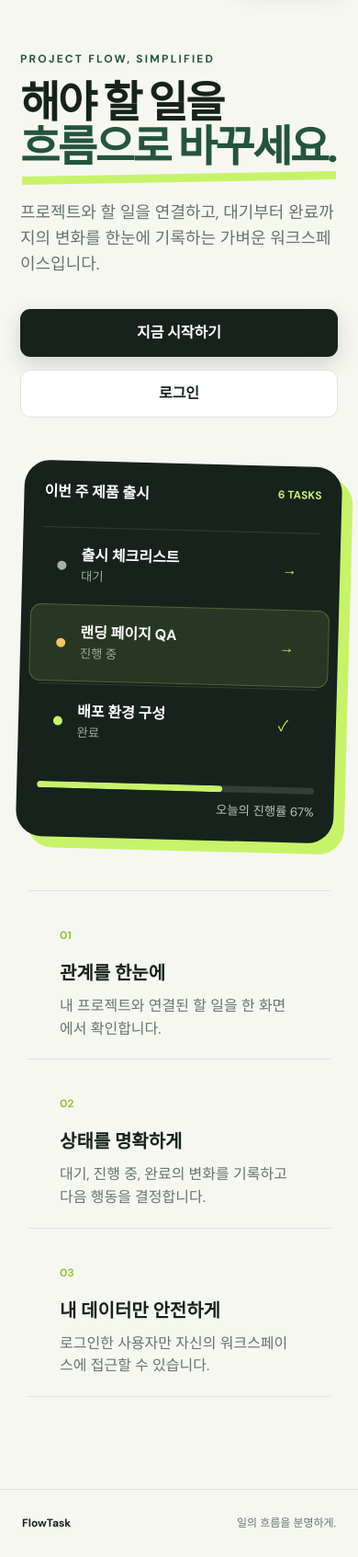
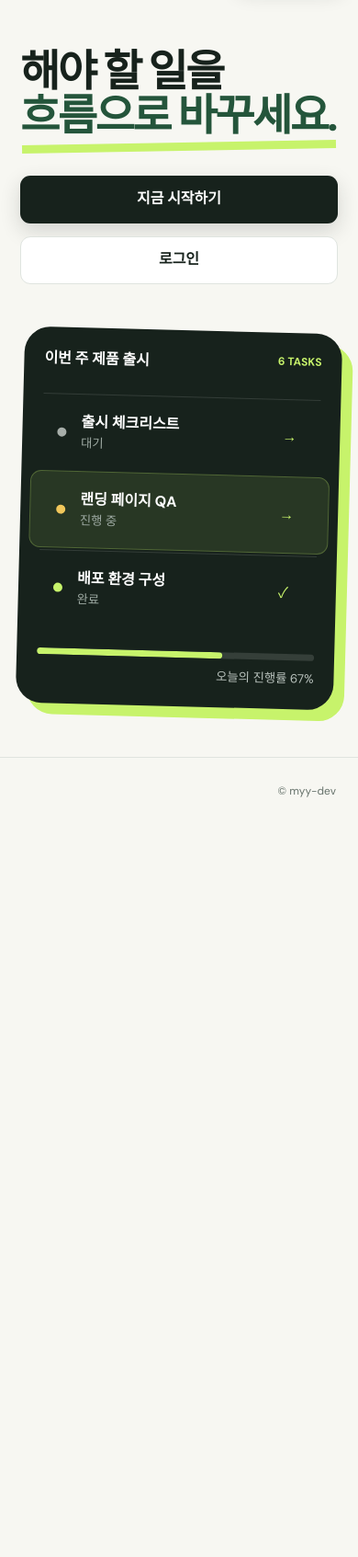
Before and after one commit to myy-dev/B6-3, a FastAPI app: page / in a window 390 px wide. Shown: the part 68-1761 px from the top of the page at 92% size. After the commit the page ends 935 px from the top, so only its background shows below. Run offline with FastAPI, Linux system fonts and the light colour scheme.

Commit message:
style: refine responsive layouts and simplify interface copy

```diff
--- a/static/styles.css
+++ b/static/styles.css
@@ -45,15 +45,16 @@ main { min-height: calc(100vh - 150px); }
 .danger-text { color: var(--red); }
 .text-link { color: var(--green); font-size: 13px; font-weight: 700; white-space: nowrap; }
 
-.hero { max-width: 1240px; min-height: 630px; margin: auto; padding: 90px 40px 70px; display: grid; grid-template-columns: 1.05fr .95fr; gap: 80px; align-items: center; }
+.hero { width: calc(100% - clamp(72px, 5vw, 96px)); max-width: 1600px; min-height: 630px; margin: auto; padding: 90px 0 70px; display: grid; grid-template-columns: minmax(0, 1.05fr) minmax(0, .95fr); gap: clamp(48px, 5vw, 96px); align-items: center; }
 .eyebrow { margin: 0 0 15px; font-size: 12px; font-weight: 800; letter-spacing: 2.2px; color: var(--green); }
-.hero h1 { margin: 0; font-size: clamp(52px, 6vw, 82px); letter-spacing: -4px; line-height: 1.02; }
+.hero h1 { margin: 0 0 40px; font-size: clamp(52px, 5.5vw, 76px); letter-spacing: -4px; line-height: 1.02; word-break: keep-all; }
 .hero h1 span { color: var(--green); position: relative; }
 .hero h1 span::after { content: ""; position: absolute; left: 2px; right: 0; bottom: -7px; height: 9px; background: var(--lime); z-index: -1; transform: rotate(-1deg); }
 .hero-description { max-width: 540px; margin: 34px 0; font-size: 18px; color: var(--muted); }
 .hero-actions { display: flex; align-items: center; gap: 14px; }
+.hero-actions > .button { min-width: 160px; }
 .muted { color: var(--muted); }
-.hero-board { background: var(--ink); color: white; padding: 32px; border-radius: 28px; box-shadow: 25px 25px 0 var(--lime), var(--shadow); transform: rotate(1.5deg); }
+.hero-board { width: 100%; max-width: 620px; justify-self: end; background: var(--ink); color: white; padding: 32px; border-radius: 28px; box-shadow: 25px 25px 0 var(--lime), var(--shadow); transform: rotate(1.5deg); }
 .board-top { display: flex; justify-content: space-between; margin-bottom: 25px; font-weight: 700; }
 .board-count { color: var(--lime); font-size: 12px; text-transform: uppercase; }
 .flow-row { display: grid; grid-template-columns: 12px 1fr 25px; align-items: center; gap: 14px; padding: 18px 16px; border-top: 1px solid rgba(255,255,255,.12); }
@@ -78,9 +79,6 @@ main { min-height: calc(100vh - 150px); }
 .auth-shell { min-height: calc(100vh - 145px); display: grid; grid-template-columns: 1fr 480px; align-items: center; gap: 100px; max-width: 1120px; margin: auto; padding: 65px 35px; }
 .auth-intro h1 { font-size: 58px; letter-spacing: -3px; line-height: 1.08; margin: 0 0 24px; }
 .auth-intro > p:last-of-type { color: var(--muted); font-size: 17px; max-width: 470px; }
-.demo-account { display: inline-flex; gap: 16px; align-items: center; margin-top: 28px; padding: 13px 17px; border: 1px dashed #b9c3ba; border-radius: 11px; font-size: 13px; }
-.demo-account span { color: var(--muted); }
-.demo-account code { font-weight: 700; }
 .auth-card, .create-panel { background: white; border: 1px solid var(--line); border-radius: var(--radius); padding: 34px; box-shadow: var(--shadow); }
 .auth-card h2, .create-panel h2 { margin: 0 0 4px; font-size: 27px; letter-spacing: -1px; }
 .stack-form { display: grid; gap: 17px; margin-top: 25px; }
@@ -97,9 +95,10 @@ textarea { resize: vertical; }
 
 .flash { position: fixed; z-index: 50; top: 88px; right: 25px; max-width: 440px; padding: 13px 18px; border-radius: 11px; color: white; background: var(--green); box-shadow: var(--shadow); font-size: 14px; animation: slide-in .25s ease-out; }
 @keyframes slide-in { from { opacity: 0; transform: translateY(-8px); } }
-.workspace { width: min(1200px, calc(100% - 48px)); margin: 0 auto; padding: 55px 0 90px; }
+.workspace { width: calc(100% - clamp(48px, 5vw, 96px)); margin: 0 auto; padding: 55px 0 90px; overflow-wrap: anywhere; }
 .page-heading, .project-heading { display: flex; justify-content: space-between; align-items: flex-end; gap: 30px; margin-bottom: 35px; }
-.page-heading h1, .project-heading h1 { margin: 0; font-size: 38px; letter-spacing: -1.8px; }
+.page-heading > div, .project-heading > div { min-width: 0; max-width: 100%; }
+.page-heading h1, .project-heading h1 { margin: 0; font-size: 38px; letter-spacing: -1.8px; word-break: keep-all; }
 .page-heading p:not(.eyebrow), .project-heading p { color: var(--muted); margin: 8px 0 0; }
 .metrics { display: grid; grid-template-columns: repeat(4, 1fr); gap: 14px; margin-bottom: 35px; }
 .metrics article { min-height: 125px; padding: 21px; display: grid; background: white; border: 1px solid var(--line); border-radius: 14px; }
@@ -110,6 +109,7 @@ textarea { resize: vertical; }
 .metrics .metric-accent span, .metrics .metric-accent small { color: #aeb9b2; }
 .metrics .metric-accent strong { color: var(--lime); }
 .content-grid, .detail-grid { display: grid; grid-template-columns: minmax(0, 1fr) 330px; gap: 28px; align-items: start; }
+.content-grid > *, .detail-grid > * { min-width: 0; }
 .search-bar, .filter-bar { display: flex; gap: 10px; align-items: center; margin-bottom: 22px; }
 .search-bar input, .filter-bar input { flex: 1; }
 .filter-bar select { width: 145px; }
@@ -117,7 +117,7 @@ textarea { resize: vertical; }
 .project-card { min-height: 235px; padding: 23px; display: flex; flex-direction: column; background: white; border: 1px solid var(--line); border-radius: 15px; transition: transform .18s, box-shadow .18s, border .18s; }
 .project-card:hover { transform: translateY(-3px); box-shadow: var(--shadow); border-color: #bcc9bf; }
 .project-card-top, .project-meta { display: flex; align-items: center; justify-content: space-between; }
-.project-icon { width: 40px; height: 40px; display: grid; place-items: center; border-radius: 11px; background: var(--lime); color: var(--green); font-weight: 800; }
+.project-icon { width: 40px; height: 40px; display: grid; place-items: center; flex-shrink: 0; border-radius: 11px; background: var(--lime); color: var(--green); font-weight: 800; }
 .project-icon.large { width: 48px; height: 48px; font-size: 20px; }
 .task-count { font-size: 11px; font-weight: 700; color: var(--muted); text-transform: uppercase; }
 .project-card h2 { margin: 24px 0 7px; font-size: 20px; }
@@ -136,6 +136,7 @@ textarea { resize: vertical; }
 
 .back-link { display: inline-block; margin-bottom: 25px; color: var(--muted); font-size: 13px; font-weight: 700; }
 .project-title-row { display: flex; align-items: center; gap: 14px; }
+.project-title-row h1 { min-width: 0; }
 .project-heading small { color: #8a958e; }
 .section-heading { display: flex; justify-content: space-between; align-items: center; }
 .section-heading h2 { margin: 0 0 18px; }
@@ -156,13 +157,12 @@ textarea { resize: vertical; }
 .error-page h1 { margin: 0; font-size: 38px; }
 .error-page > p:not(.eyebrow) { max-width: 520px; color: var(--muted); }
 .error-page div { display: flex; gap: 10px; margin-top: 18px; }
-.site-footer { min-height: 74px; padding: 0 clamp(24px, 5vw, 72px); display: flex; justify-content: space-between; align-items: center; color: var(--muted); border-top: 1px solid var(--line); font-size: 12px; }
-.site-footer span:first-child { color: var(--ink); font-weight: 800; }
+.site-footer { min-height: 74px; padding: 0 clamp(24px, 5vw, 72px); display: flex; justify-content: flex-end; align-items: center; text-align: right; color: var(--muted); border-top: 1px solid var(--line); font-size: 12px; }
 .sr-only { position: absolute; width: 1px; height: 1px; padding: 0; margin: -1px; overflow: hidden; clip: rect(0,0,0,0); white-space: nowrap; border: 0; }
 
 @media (max-width: 900px) {
-  .hero { grid-template-columns: 1fr; padding-top: 60px; }
-  .hero-board { max-width: 590px; }
+  .hero { width: 100%; grid-template-columns: 1fr; padding: 60px 40px 70px; }
+  .hero-board { max-width: 590px; justify-self: start; }
   .feature-grid { grid-template-columns: 1fr; margin-inline: 30px; }
   .feature-grid article { border-right: 0; border-bottom: 1px solid var(--line); }
   .auth-shell { grid-template-columns: 1fr; gap: 35px; max-width: 600px; }
--- a/templates/base.html
+++ b/templates/base.html
@@ -5,7 +5,7 @@
   <meta name="viewport" content="width=device-width, initial-scale=1">
   <meta name="description" content="프로젝트의 흐름을 한눈에 관리하는 FlowTask">
   <title>{% block title %}{{ app_name }}{% endblock %}</title>
-  <link rel="stylesheet" href="{{ url_for('static', path='/styles.css') }}">
+  <link rel="stylesheet" href="{{ url_for('static', path='/styles.css') }}?v={{ styles_version }}">
 </head>
 <body>
   <header class="site-header">
@@ -35,8 +35,7 @@
   <main>{% block content %}{% endblock %}</main>
 
   <footer class="site-footer">
-    <span>FlowTask</span>
-    <span>일의 흐름을 분명하게.</span>
+    <span>© myy-dev</span>
   </footer>
 </body>
 </html>
--- a/templates/error.html
+++ b/templates/error.html
@@ -3,7 +3,6 @@
 {% block content %}
 <section class="error-page">
   <span class="error-symbol">!</span>
-  <p class="eyebrow">SOMETHING WENT WRONG</p>
   <h1>{{ title }}</h1>
   <p>{{ message }}</p>
   <div><a class="button button-primary" href="javascript:history.back()">이전 화면</a><a class="button button-secondary" href="/">홈으로</a></div>
--- a/templates/home.html
+++ b/templates/home.html
@@ -3,13 +3,10 @@
 {% block content %}
 <section class="hero">
   <div class="hero-copy">
-    <p class="eyebrow">PROJECT FLOW, SIMPLIFIED</p>
     <h1>해야 할 일을<br><span>흐름으로 바꾸세요.</span></h1>
-    <p class="hero-description">프로젝트와 할 일을 연결하고, 대기부터 완료까지의 변화를 한눈에 기록하는 가벼운 워크스페이스입니다.</p>
     <div class="hero-actions">
       {% if current_user %}
         <a class="button button-primary button-large" href="/app/projects">내 프로젝트로 이동</a>
-        <span class="muted">{{ current_user.display_name }}님으로 로그인됨</span>
       {% else %}
         <a class="button button-primary button-large" href="/signup">지금 시작하기</a>
         <a class="button button-secondary button-large" href="/login">로그인</a>
@@ -38,9 +35,4 @@
   </div>
 </section>
 
-<section class="feature-grid">
-  <article><span class="feature-number">01</span><h2>관계를 한눈에</h2><p>내 프로젝트와 연결된 할 일을 한 화면에서 확인합니다.</p></article>
-  <article><span class="feature-number">02</span><h2>상태를 명확하게</h2><p>대기, 진행 중, 완료의 변화를 기록하고 다음 행동을 결정합니다.</p></article>
-  <article><span class="feature-number">03</span><h2>내 데이터만 안전하게</h2><p>로그인한 사용자만 자신의 워크스페이스에 접근할 수 있습니다.</p></article>
-</section>
 {% endblock %}
--- a/templates/login.html
+++ b/templates/login.html
@@ -3,14 +3,10 @@
 {% block content %}
 <section class="auth-shell">
   <div class="auth-intro">
-    <p class="eyebrow">WELCOME BACK</p>
     <h1>흐름을 이어갈<br>시간입니다.</h1>
-    <p>로그인하면 나의 프로젝트와 할 일을 안전하게 확인할 수 있습니다.</p>
-    <div class="demo-account"><span>테스트 계정</span><code>demo / demo1234</code></div>
   </div>
   <div class="auth-card">
     <h2>로그인</h2>
-    <p class="muted">계정 정보를 입력해 주세요.</p>
     {% if error %}<div class="form-error" role="alert">{{ error }}</div>{% endif %}
     <form action="/login" method="post" class="stack-form">
       <input type="hidden" name="csrf" value="{{ csrf_token }}">
@@ -21,7 +17,7 @@
     </form>
     <div class="separator"><span>또는</span></div>
     <a class="button button-github button-full" href="/auth/github" rel="nofollow">GitHub로 계속하기</a>
-    <p class="auth-switch">계정이 없나요? <a href="/signup">회원가입</a></p>
+    <p class="auth-switch"><a href="/signup">회원가입</a></p>
   </div>
 </section>
 {% endblock %}
--- a/ui.py
+++ b/ui.py
@@ -1,10 +1,12 @@
 from __future__ import annotations
 
+from pathlib import Path
 from typing import Any
 
 from fastapi import Request
 from fastapi.responses import HTMLResponse
 from fastapi.templating import Jinja2Templates
+from passlib.utils import MAX_PASSWORD_SIZE
 
 from auth.security import csrf_token
 from models import User
@@ -28,8 +30,10 @@ def render(
     payload = {
         "request": request,
         "app_name": "FlowTask",
+        "styles_version": Path("static/styles.css").stat().st_mtime_ns,
         "current_user": user,
         "csrf_token": csrf_token(request),
+        "password_max_length": MAX_PASSWORD_SIZE,
         "flash": request.session.pop("flash", None),
         **context,
     }
```
Also changed, not shown: templates/projects/detail.html (+15 -10 lines), templates/projects/index.html (+7 -9 lines), templates/signup.html (+3 -6 lines).
